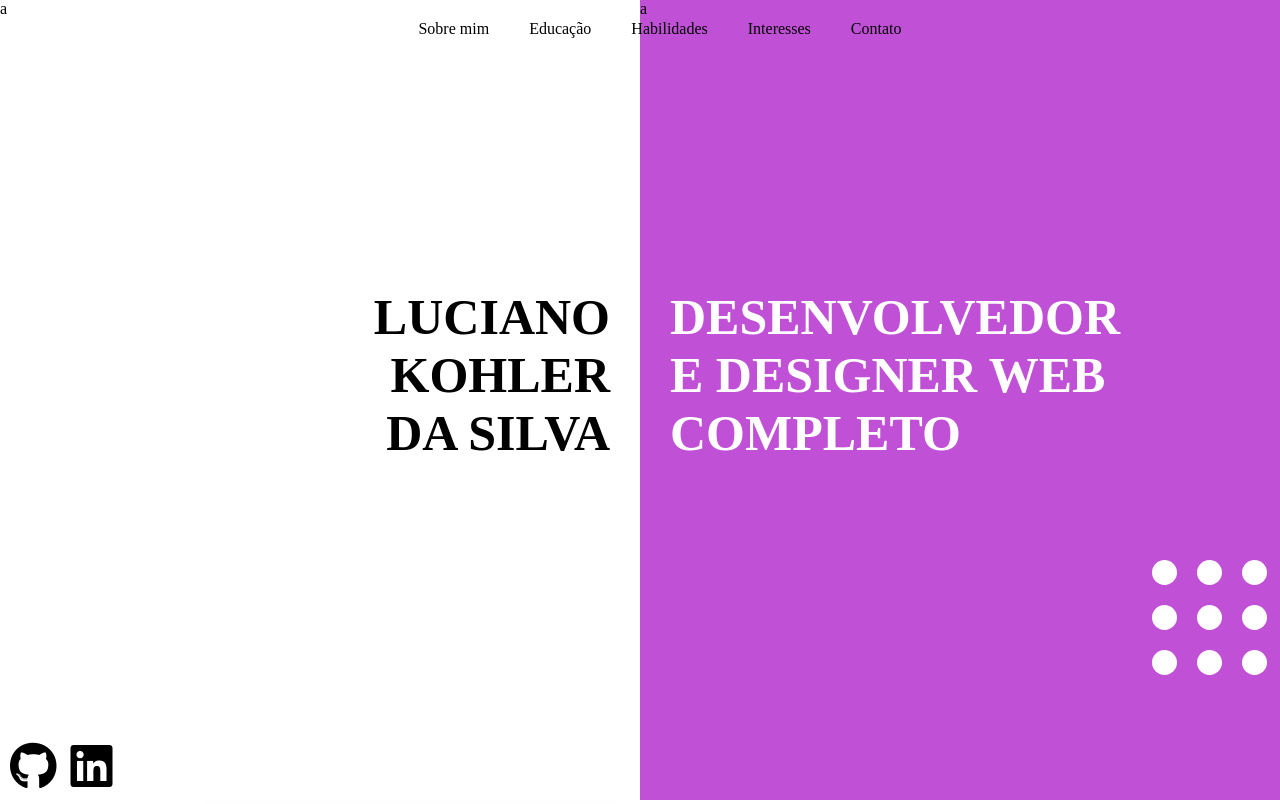
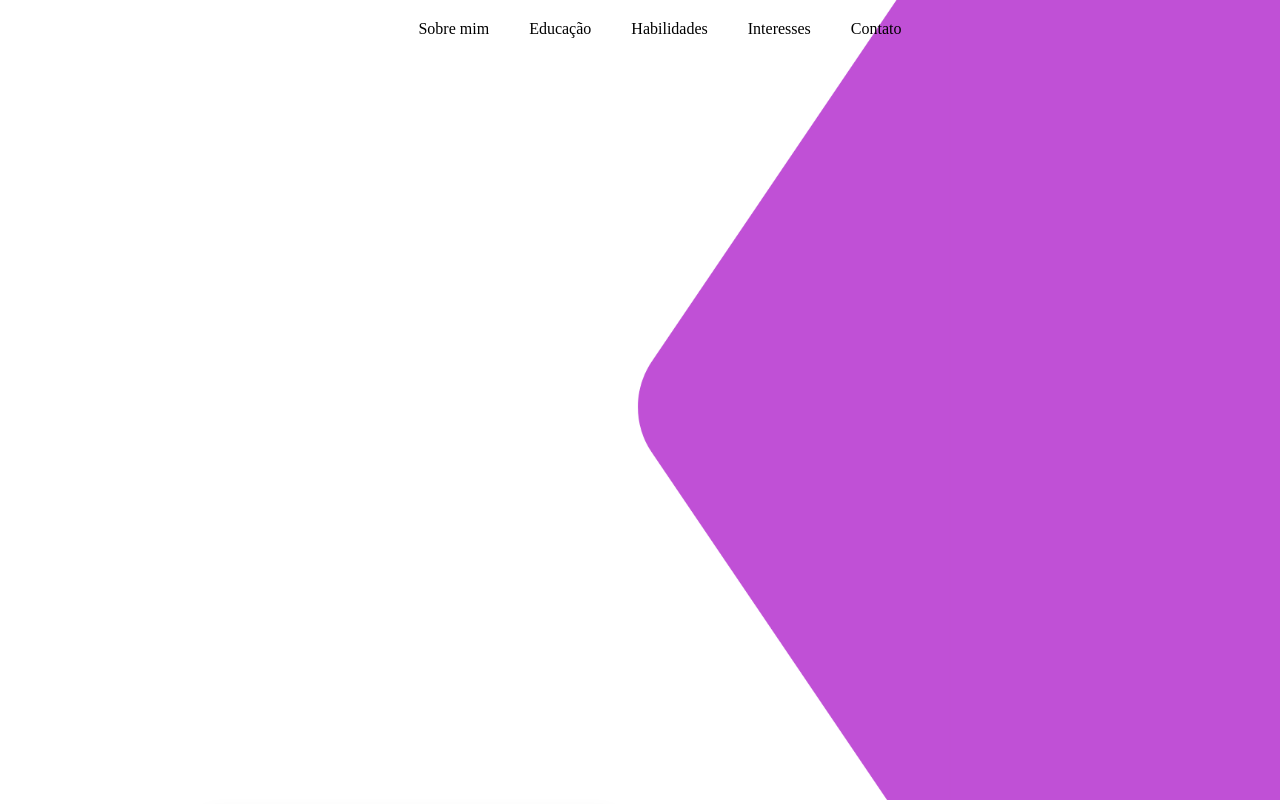
Before and after one commit to LucianoKohler/portfolio, a plain HTML site: page index.html in a window 1280 px wide. Shown: the top 804 px of the page. Drawn offline with nearby package versions, Linux system fonts and the light colour scheme; a web font is replaced by a local one.

```diff
--- a/css/style.css
+++ b/css/style.css
@@ -76,6 +76,9 @@
 
 #about{
     display: flex;
+    background: url(../assets/images/fundo.png) no-repeat left;
+    background-size: cover;
+
 }
 
 .left, .right{
@@ -90,68 +93,18 @@
     justify-content: space-between;
 }
 
-.left-middle {
-    display: flex;
-    justify-content: end;
-}
-
-@keyframes scrollLeft {
-    20%{transform:translateX(550px);}
-    90%{transform:translateX(-20px);}
-    100%{transform:translateX(0px);}
-}
-
-@keyframes scrollRight {
-    0%{transform:translateX(-550px);}
-    90%{transform:translateX(20px);}
-    100%{transform:translateX(0px);}
-}
-
-.left-middle h1{
-    transform: translateX(260px);
-    text-align: end;
-    font-size: 50px;
-    margin-right: 30px;
-    animation: scrollLeft 1s ease-in-out forwards;
-}
-
-.left-bottom i{
-    margin: 10px 0 10px 10px;
-    cursor: pointer;
-}
-
 .right{
-    background-color: #C050D6;
     display: flex;
     flex-direction: column;
     justify-content: space-between;
     z-index: 2;
 }
 
-.right-middle {
-    display: flex;
-    justify-content: start;
-}
-
-.right-middle h1{
-    color: white;
-    font-size: 50px;
-    margin-left: 30px;
-    animation: scrollRight 1s ease-in-out forwards;
-}
-
-.right-bottom{
-    height: 68px;
-}
-
-
-
-
-@keyframes ballsMove {
+/* @keyframes ballsMove {
     0%{left: 80%; top: 60%; gap: 10px;}
     50%{left: 80%; top: 70%; gap: 30px; width: 160px;}
     100%{left: 90%; top: 70%; gap: 20px;}
-}
+} */
 
 #balls{
     display: flex;
--- a/index.html
+++ b/index.html
@@ -18,26 +18,11 @@
     <div id="container">
         <section id="about">
             <div class="left">
-                <div class="left-top">a</div>
-                <div class="left-middle">
-                    <h1>LUCIANO <br> KOHLER <br> DA SILVA</h1>
-                </div>
-                <div class="left-bottom">
-                    <i class="fa-brands fa-github fa-3x" style="color: #000000;"></i>
-                    <i class="fa-brands fa-linkedin fa-3x" style="color: #000000;"></i>
-                </div>
+
             </div>
             <div class="right">
-                <div class="right-top">a</div>
-                <div class="right-middle">
-                    <h1>DESENVOLVEDOR <br> E DESIGNER WEB <br> COMPLETO</h1>
-                </div>
-                <div class="right-bottom">
-
-
-
                 <!--svg de decoração-->
-                <div id="balls">
+                <!-- <div id="balls">
                     <div class="ball"></div>
                     <div class="ball"></div>
                     <div class="ball"></div>
@@ -47,7 +32,7 @@
                     <div class="ball"></div>
                     <div class="ball"></div>
                     <div class="ball"></div>
-                </div>
+                </div> -->
             </div>
         </section>
         <section id="educacao">
```
Also changed, not shown: assets/images/fundo.png (added).
